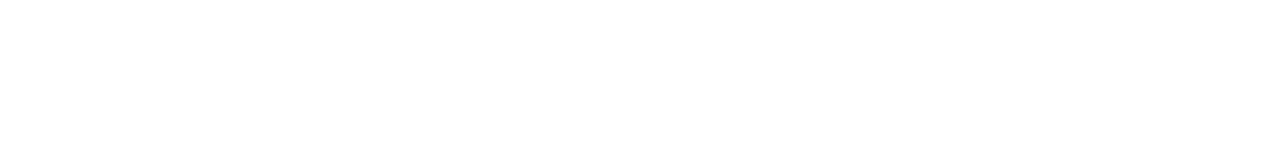
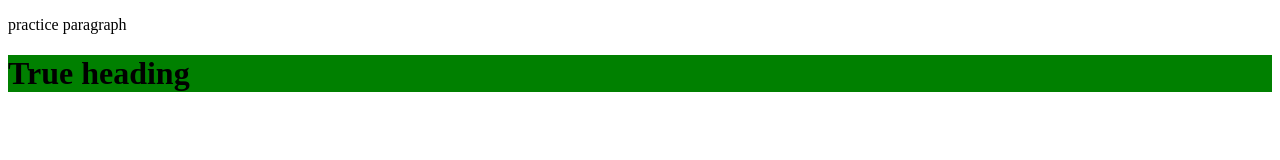
Before and after one commit to SeanCSpain/github-pratice, a plain HTML site: page css/index.html in a window 1280 px wide. Drawn offline with Linux system fonts and the light colour scheme; files that its build step writes are made by us from their sources.

Commit message:
added paragraph plus heading

```diff
--- a/css/index.html
+++ b/css/index.html
@@ -8,6 +8,8 @@
     <title>Document</title>
 </head>
 <body>
+    <p>practice paragraph</p>
+    <h1>True heading</h1>
 
 </body>
 </html>
--- a/css/styles.css
+++ b/css/styles.css
@@ -0,0 +1,3 @@
+h1 {
+    background-color: green;
+}
```
